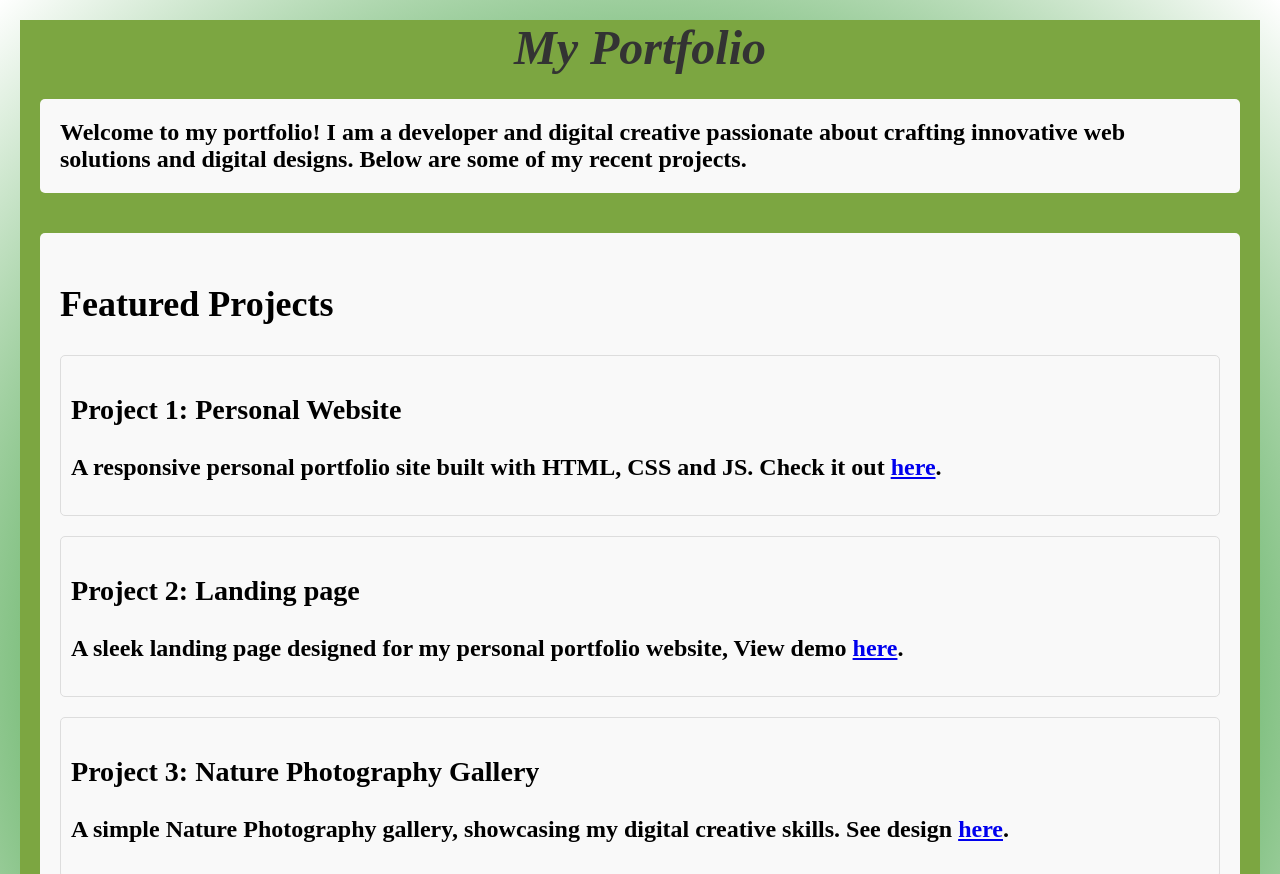
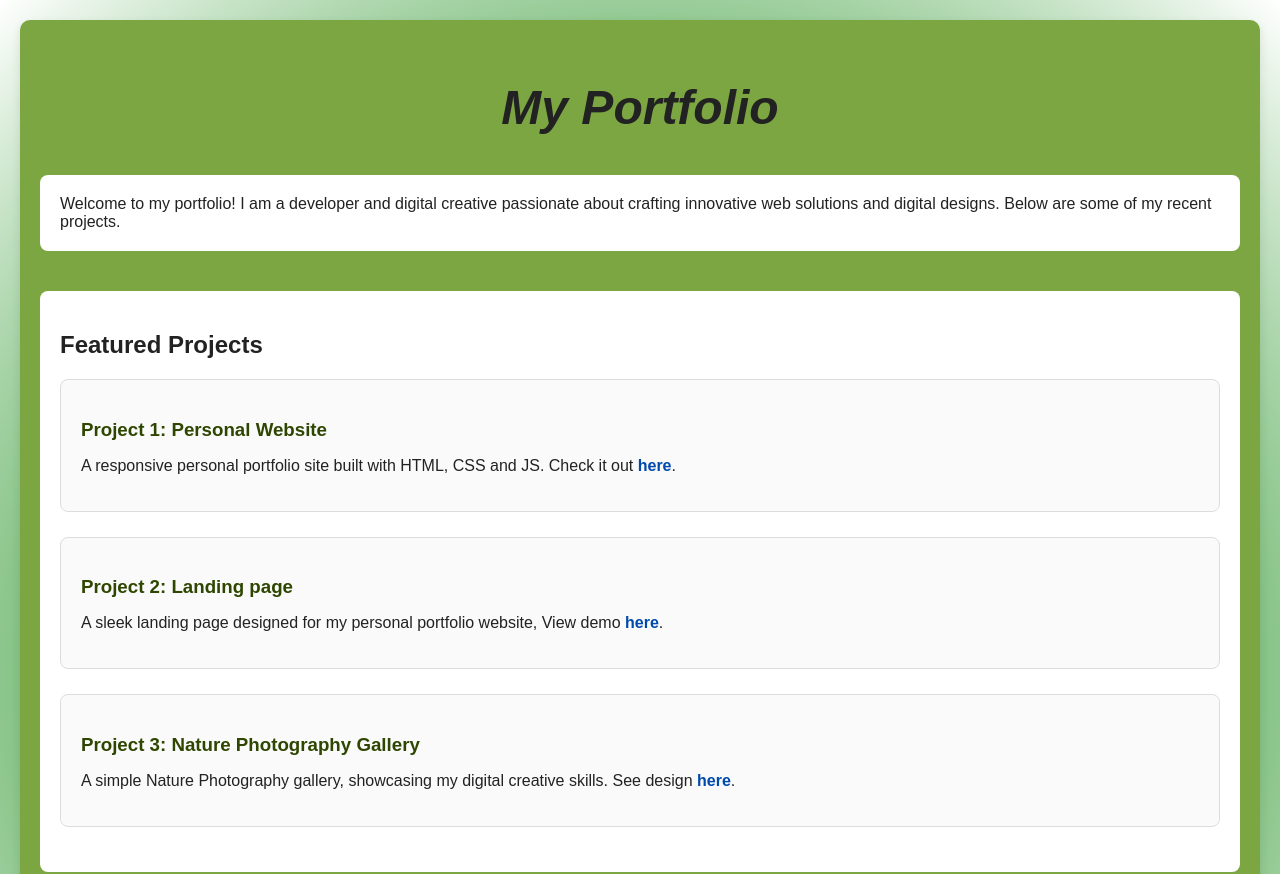
Before and after one commit to Adesegun-Alimi/portfolio, a plain HTML site: page portfolio.html in a window 1280 px wide. Shown: the top 874 px of the page. Drawn offline with Linux system fonts and the light colour scheme.

Commit message:
Refactor portfolio.css for improved styling

```diff
--- a/portfolio.css
+++ b/portfolio.css
@@ -1,35 +1,85 @@
+/* === General Styling === */
+body {
+  background: radial-gradient(circle, green 30%, white 100%);
+  font-family: "Poppins", sans-serif;
+  color: #222;
+  margin: 0;
+  padding: 0;
+}
+
+/* === Container === */
 .container {
   background-color: rgb(124, 166, 65);
   max-width: 1200px;
   margin: 20px auto;
-    padding: 0 20px;
+  padding: 40px 20px;
+  border-radius: 10px;
+  box-shadow: 0 4px 10px rgba(0, 0, 0, 0.1);
 }
 
-body{
- background: radial-gradient(circle, green 30%, white 100%);
-}
-
+/* === Headings === */
 h1 {
-    font-size: 3em; /* Larger heading */
-    font-weight: 600; /* Moderate bold */
+  font-size: 3em;
+  font-weight: 600;
   font-style: italic;
   text-align: center;
-    margin: 20px 0;
-    color: #333;
+  margin: 20px 0 40px;
+  color: #222;
 }
 
 .section {
-     font-size: 1.5em; /* Larger subheading */
-    font-weight: 600; /* Moderate bold */
   margin-bottom: 40px;
+  background-color: #fff;
   padding: 20px;
-    background-color: #f9f9f9;
-    border-radius: 5px;
+  border-radius: 8px;
+}
+
+/* === Project Items === */
+.project-item {
+  margin-bottom: 25px;
+  padding: 20px;
+  border: 1px solid #ddd;
+  border-radius: 8px;
+  background: #fafafa;
+  transition: all 0.3s ease-in-out;
+}
+
+.project-item:hover {
+  transform: translateY(-5px);
+  box-shadow: 0 5px 12px rgba(0, 0, 0, 0.1);
+}
+
+/* === Project Headings === */
+.project-item h3 {
+  color: #2e4600;
+  margin-bottom: 10px;
+}
+
+.project-item a {
+  color: #004aad;
+  font-weight: bold;
+  text-decoration: none;
+}
+
+.project-item a:hover {
+  text-decoration: underline;
+}
+
+/* === Responsive Design === */
+@media (max-width: 768px) {
+  h1 {
+    font-size: 2em;
+  }
+
+  .container {
+    padding: 20px 15px;
+  }
+
+  .section {
+    font-size: 1em;
   }
 
   .project-item {
-    margin-bottom: 20px;
-    padding: 10px;
-    border: 1px solid #ddd;
-    border-radius: 5px;
+    padding: 15px;
   }
+}
```
Lines whose indentation alone changed are shown as unchanged.
